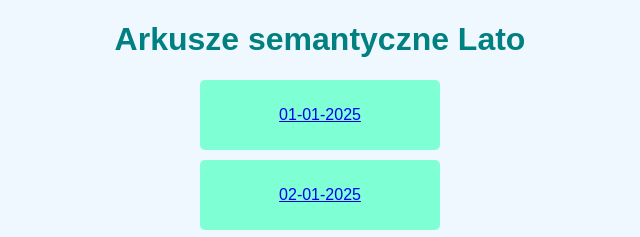
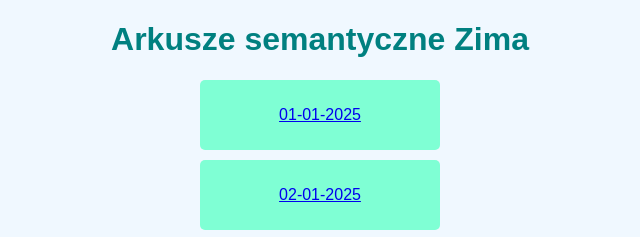
Before and after one commit to thrlstyyy/styczen, a plain HTML site: page index.html in a window 1280 px wide. Shown: the top 237 px of the page, 320-960 px from the left. Drawn offline with Linux system fonts and the light colour scheme.

Commit message:
Update index.html

```diff
--- a/index.html
+++ b/index.html
@@ -3,7 +3,7 @@
 <head>
     <meta charset="UTF-8">
     <meta name="viewport" content="width=device-width, initial-scale=1.0">
-    <title>Formulraze</title>
+    <title>Arkusze</title>
     <style>
         body {
             font-family: Arial, sans-serif;
@@ -28,7 +28,7 @@
     </style>
 </head>
 <body>
-    <h1>Arkusze semantyczne Lato</h1>
+    <h1>Arkusze semantyczne Zima</h1>
     <div>
         <a href="index1'1.html" style="
         display: flex;
@@ -139,4 +139,5 @@
     </div>
     </div>
 </body>
+
 </html>
```
